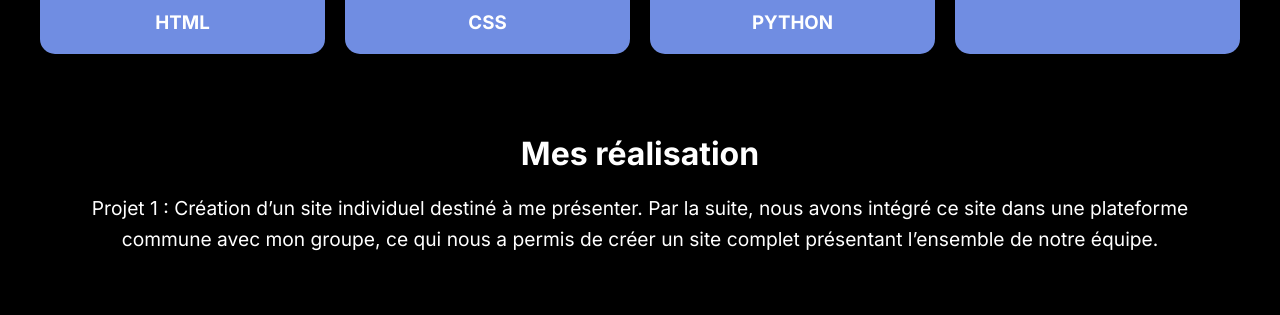
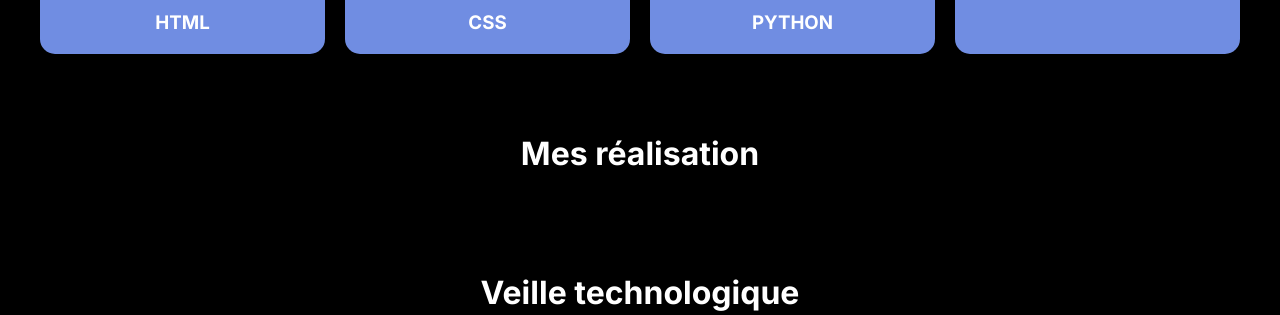
Before and after one commit to nickensonfrancoispk-droid/Portfolio, a plain HTML site: page index.html in a window 1280 px wide. Shown: the part 650-965 px from the top of the page. Drawn offline with Linux system fonts and the light colour scheme.

Commit message:
Update index.html

```diff
--- a/index.html
+++ b/index.html
@@ -54,8 +54,7 @@
 <div id="projet2" class="info-section">
     <div class="section white">
         <h2>Mes réalisation</h2>
-        <p>Projet 1 :
-Création d’un site individuel destiné à me présenter. Par la suite, nous avons intégré ce site dans une plateforme commune avec mon groupe, ce qui nous a permis de créer un site complet présentant l’ensemble de notre équipe.</p>
+        <p></p>
     </div>
     <div id="veille" class="info-section">
         <h2>Veille technologique</h2>
```
